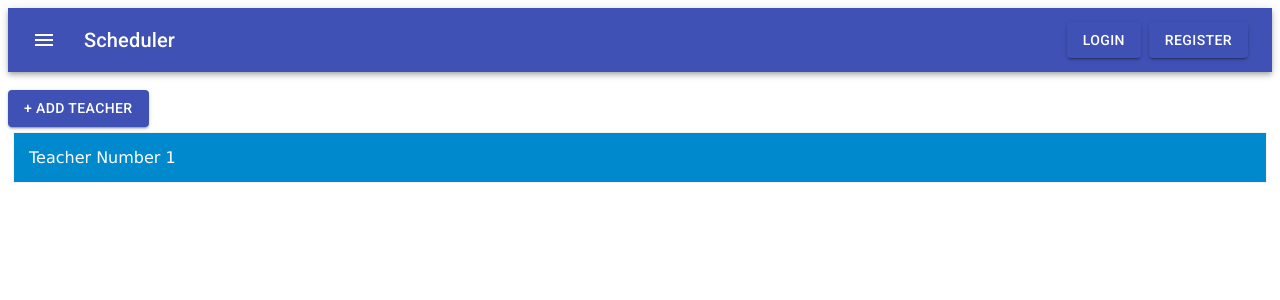
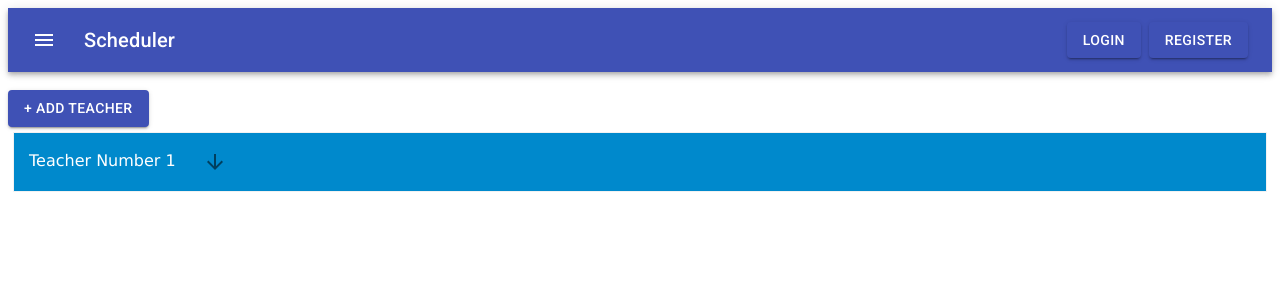
Before and after one commit to aryanmediratta/timetable, a React app in the folder client/: page /addTeacher in a window 1280 px wide. Both pictures are taken after a click on the button "+ ADD TEACHER". Shown: the top 300 px of the page. Built offline with nearby package versions, Linux system fonts and the light colour scheme.

Commit message:
minor UI Fixes

```diff
--- a/client/src/components/pages/OtherPage.js
+++ b/client/src/components/pages/OtherPage.js
@@ -39,6 +39,8 @@ class OtherPage extends React.Component {
                 <Link to="/" > Main </Link>
                 <br/>
                 <Link to="/login" > Login </Link>
+                <br/>
+                <Link to="/addTeacher" > Add Teachers </Link>
                 <p>{this.state.response}</p>
                 <form onSubmit={this.handleSubmit}>
                 <p>
@@ -51,8 +53,7 @@ class OtherPage extends React.Component {
                   onChange={e => this.setState({ post: e.target.value })}
                   size="small"
                 />
-                <h2>{this.props.auth && this.props.auth.user && this.props.auth.user.email}</h2>
-                <br/>
+                <h2>User Email - {this.props.auth && this.props.auth.user && this.props.auth.user.email}</h2>
                 <br/>
                 <Dropdown isMulti={true} showAnimations={true} />
                 <br/>
--- a/client/src/components/partials/CollapsibleSections.js
+++ b/client/src/components/partials/CollapsibleSections.js
@@ -1,5 +1,8 @@
 import React from 'react';
 import PropTypes from 'prop-types';
+import ArrowDownwardIcon from '@material-ui/icons/ArrowDownward';
+import ArrowUpwardIcon from '@material-ui/icons/ArrowUpward';
+import { IconButton } from '@material-ui/core';
 
 require('../../styles/CollapsibleSections.css');
 
@@ -29,7 +32,16 @@ class CollapsibleSections extends React.Component {
     return (
       <div className="collapsibleSection">
         <div onClick={()=>this.toggle()} className='header pointer'>
-            {this.props.title}</div>
+        {this.props.title} &nbsp;&nbsp;
+          <IconButton>
+            {
+              this.state.showing === true ?
+              <ArrowUpwardIcon />
+              :
+              <ArrowDownwardIcon />
+            }
+          </IconButton>
+            </div>
         {this.state.showing ? (
             <div className='content'>
             {this.props.children}
@@ -52,6 +64,7 @@ CollapsibleSections.propTypes = {
 CollapsibleSections.defaultProps = {
   children: null,
   title: '',
+  show: false,
 };
 
 module.exports = CollapsibleSections;
--- a/client/src/styles/CollapsibleSections.css
+++ b/client/src/styles/CollapsibleSections.css
@@ -5,7 +5,7 @@
 .header {
     cursor: pointer;
     border: solid 1px #f2f2f2;
-    padding: 15px;
+    padding: 5px 15px 5px 15px;
     background-color: #0089CC;
     color: #FFF;
     font-family: verdana;
```
